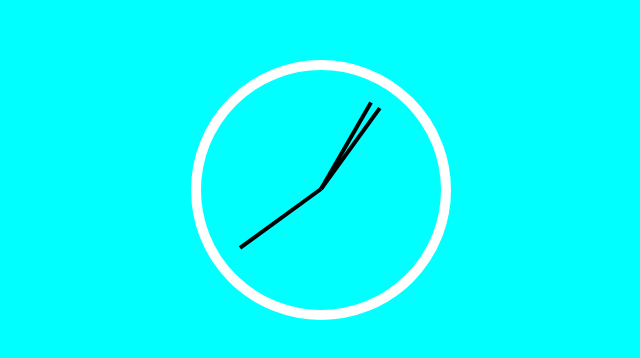
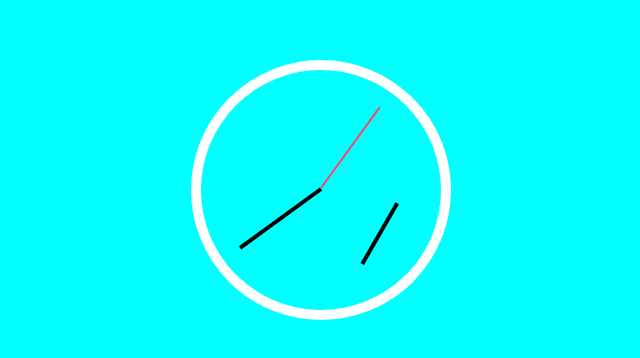
Before and after one commit to fedemoretto11/reloj-analogico, a plain HTML site: page index.html in a window 1280 px wide. Shown: the part 218-576 px from the top of the page, without its empty margins (319-959 px from the left). Drawn offline with Linux system fonts and the light colour scheme.

Commit message:
Cambio de agujas

```diff
--- a/style.css
+++ b/style.css
@@ -43,5 +43,18 @@ body {
     top:50%;
     transform-origin: 100%;
     transform: rotate(90deg);
-    transition: all 0.05s;
+    transition: all ease-out 0.05s;
+    z-index: 5;
 }
+
+.second-hand {
+    background: #f46;
+    height: 2px;
+}
+
+.hour-hand {
+    width: 35%;
+    transform-origin: 120% 1500%;
+    transform: rotate(90deg);
+
+}
```
Also changed, not shown: index.html (+1 -1 lines).
